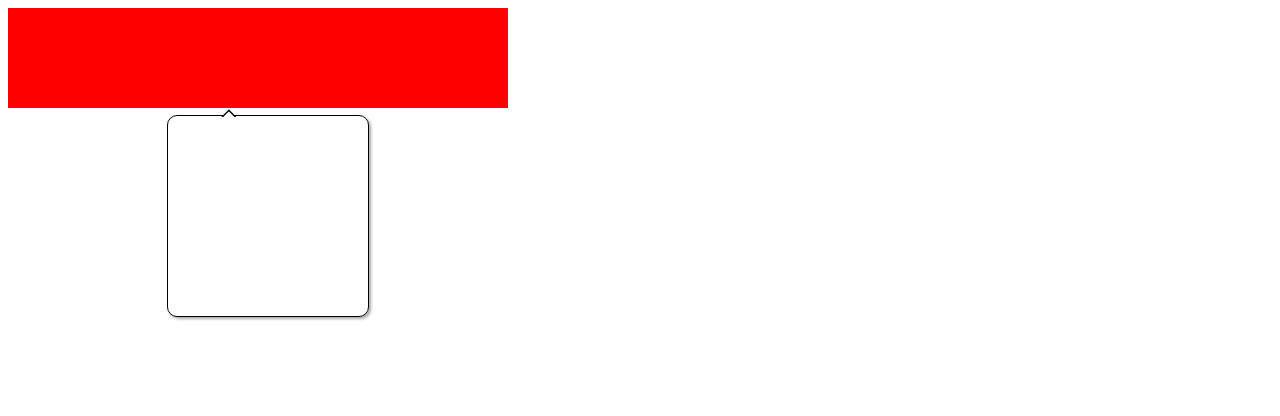
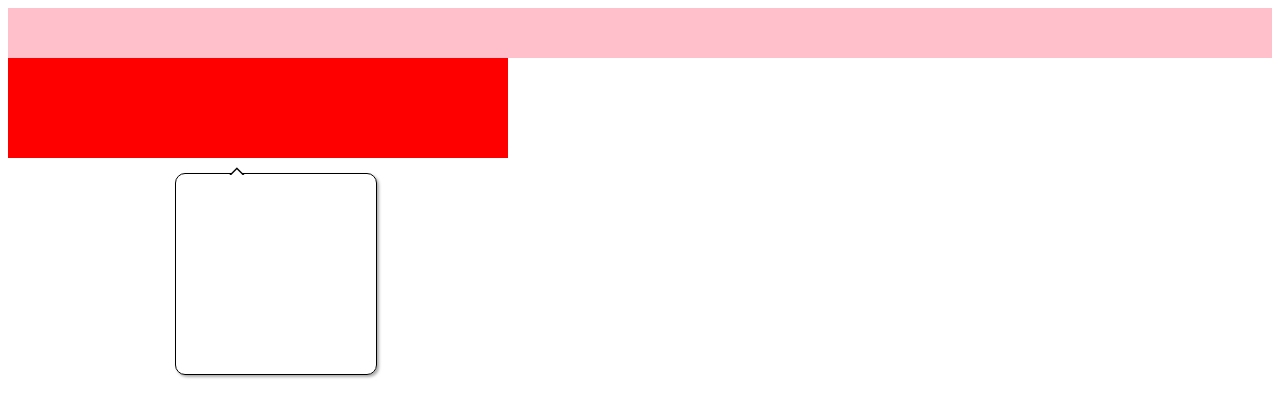
Before and after one commit to szmtcjm/tipbox, a website: page app/index.html in a window 1280 px wide. Drawn offline with Linux system fonts and the light colour scheme.

Commit message:
compile-link

```diff
--- a/app/index.html
+++ b/app/index.html
@@ -4,6 +4,7 @@
 
   </head>
   <body>
+    <div style="widht:1000px;height:50px;background:pink"></div>
     <div style="width:500px;height:100px;background:red" >
     	<c-tipbox></c-tipbox>
     </div>
--- a/app/js/angular-tipbox.js
+++ b/app/js/angular-tipbox.js
@@ -1,17 +1,18 @@
 (function(window, angular, undefined) {
 	angular.module('tipbox', []).
-	directive('cTipbox', function() {
+	directive('cTipbox', ['offset', function(offset) {
 		var boxTemplater = '<div style="position:relative;"></div><tipbox><symbol1>&#9670;</symbol1><symbol2>&#9670;</symbol2><div ng-transclude></div></tipbox>';
 		return {
 			restrict: 'AE',
 			transclude: true,
 			template: boxTemplater,
 			link: function(scope, iElement, iAttrs) {
+				var o = offset(iElement[0]);
 				var height = iElement.parent().css('height').replace(/[\d]+/, function(hi) {
-					return parseInt(hi) + 15;
+					return o.top + parseInt(hi) + 15;
 				});
 				var width = iElement.parent().css('width').replace(/[\d]+/, function(wi) {
-					return parseInt(wi) / 3;
+					return o.left + parseInt(wi) / 3;
 				});
 				iElement.find('tipbox').css({
 					position: 'absolute',
@@ -51,10 +52,23 @@
 				});
 			}
 		};
-	}).
-	factory('option', [
+	}]).
+	factory('offset', [
+
 		function() {
+			return function(element) {
+				var t = element.offsetTop;
+				var l = element.offsetLeft;
+				while (element = element.offsetParent) {
+					t += element.offsetTop;
+					l += element.offsetLeft;
+				}
 
+				return {
+					left: l,
+					top: t
+				};
+			}
 		}
 	]);
 })(window, window.angular);
```
